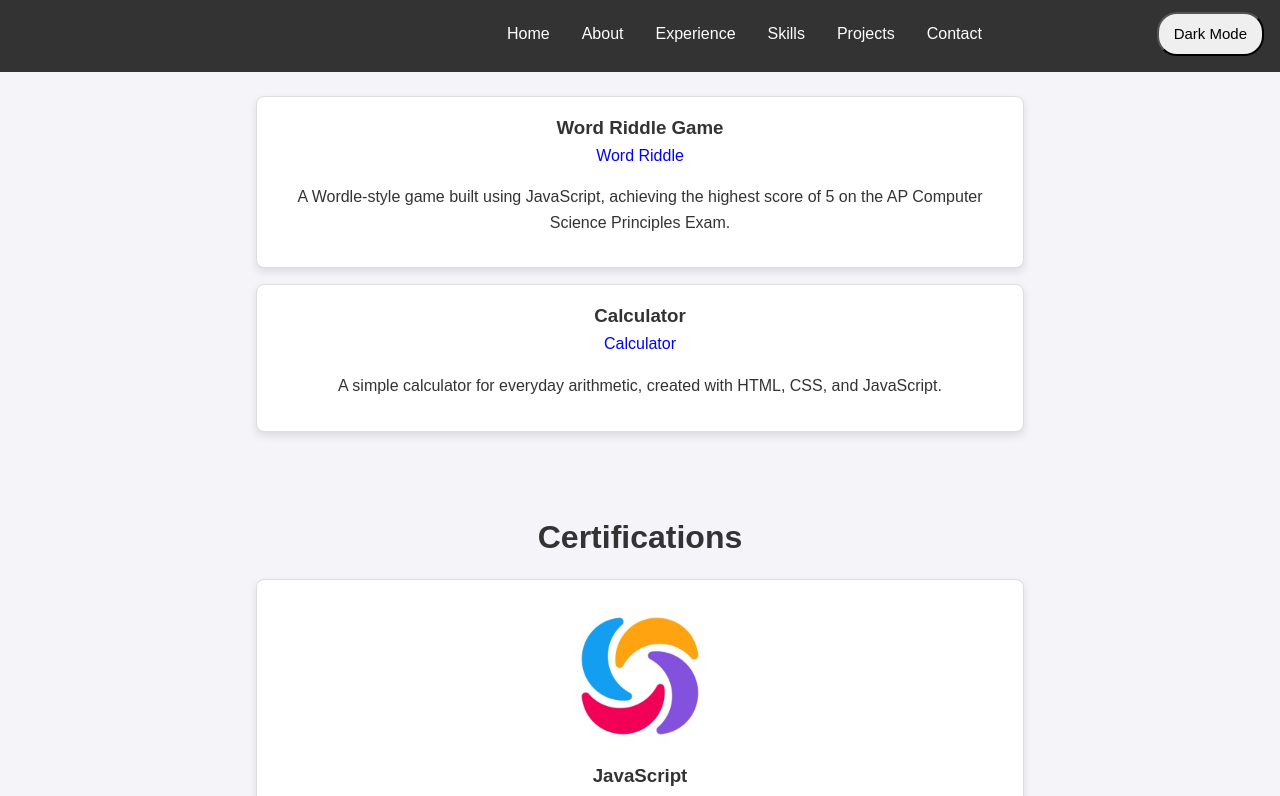
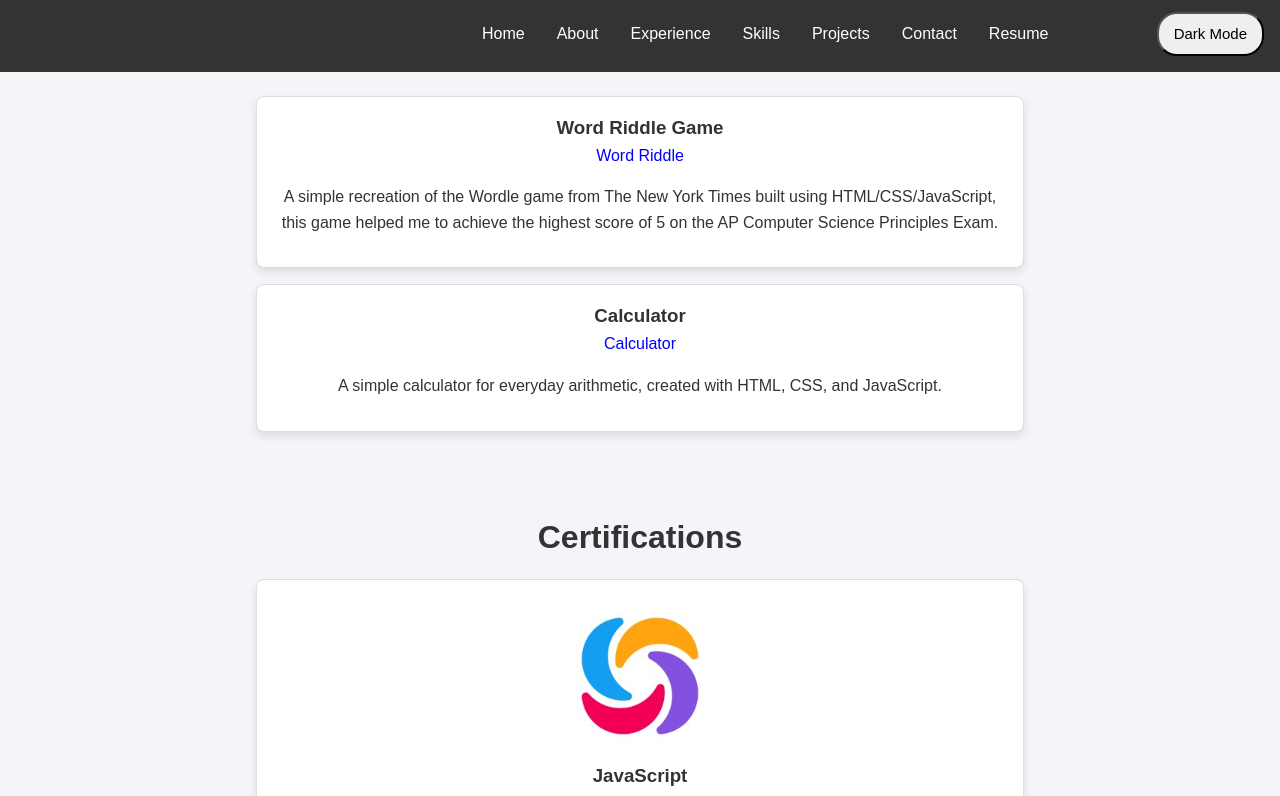
Before and after one commit to DimitriJosifoski/Portfolio-website, a plain HTML site: page index.html in a window 1280 px wide. Both pictures are taken after a click on the link "Projects". Shown: the part 1304-2100 px from the top of the page. Drawn offline with Linux system fonts and the light colour scheme.

Commit message:
Added resume PDF and link for download in navigation bar

```diff
--- a/index.html
+++ b/index.html
@@ -16,6 +16,7 @@
             <li><a href="#skills">Skills</a></li>
             <li><a href="#projects">Projects</a></li>
             <li><a href="#contact">Contact</a></li>
+            <li><a id="Resume" href="CS_Resume.pdf" download="Dimitri_Josifoski_Resume" type="application/pdf">Resume</a></li>
         </ul>
         <button id="toggleDarkMode">Dark Mode</button>
     </nav>
@@ -68,8 +69,10 @@
         <h2>Projects</h2>
         <div class="project">
             <h3>Word Riddle Game</h3>
-            <a href="https://studio.code.org/projects/applab/IXyW8Pq_hUI7yREFmK9Z6gDqkFxXx--F5qjsILnD4JU/edit" target="_blank">Word Riddle</a>
-            <p>A Wordle-style game built using JavaScript, achieving the highest score of 5 on the AP Computer Science Principles Exam.</p>
+            <a href="https://dimitrijosifoski.github.io/word-riddle/" target="_blank">Word Riddle</a>
+            <p>A simple recreation of the Wordle game from The New York Times built using HTML/CSS/JavaScript,
+                this game helped me to achieve the highest score of 5 on the AP Computer Science Principles Exam.
+            </p>
         </div>
         <div class="project">
             <h3>Calculator</h3>
--- a/script.js
+++ b/script.js
@@ -8,6 +8,8 @@ document.getElementById("toggleDarkMode").addEventListener("click", () => {
 // Smooth scrolling for anchor links
 document.querySelectorAll('nav a').forEach(anchor => {
     anchor.addEventListener('click', function(e) {
+        if(anchor.id === "Resume")
+            return;
         e.preventDefault();
         document.querySelector(this.getAttribute('href')).scrollIntoView({
             behavior: 'smooth'
--- a/styles.css
+++ b/styles.css
@@ -29,7 +29,7 @@ nav ul {
     display: flex;
     justify-content: center;
     list-style-type: none;
-    margin-left: 475px;
+    margin-left: 450px;
 }
 
 nav ul li {
```
Also changed, not shown: 1 other file.
